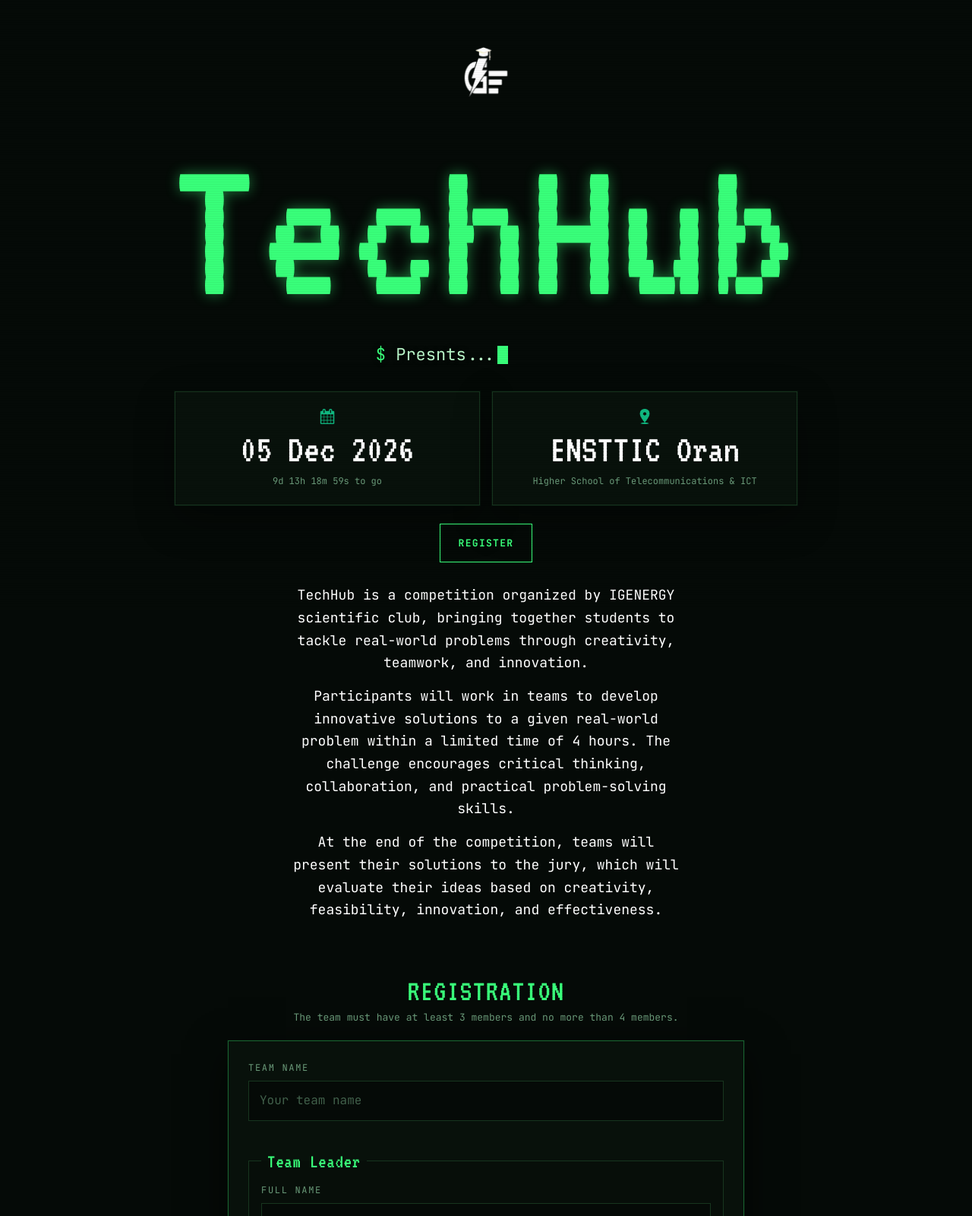
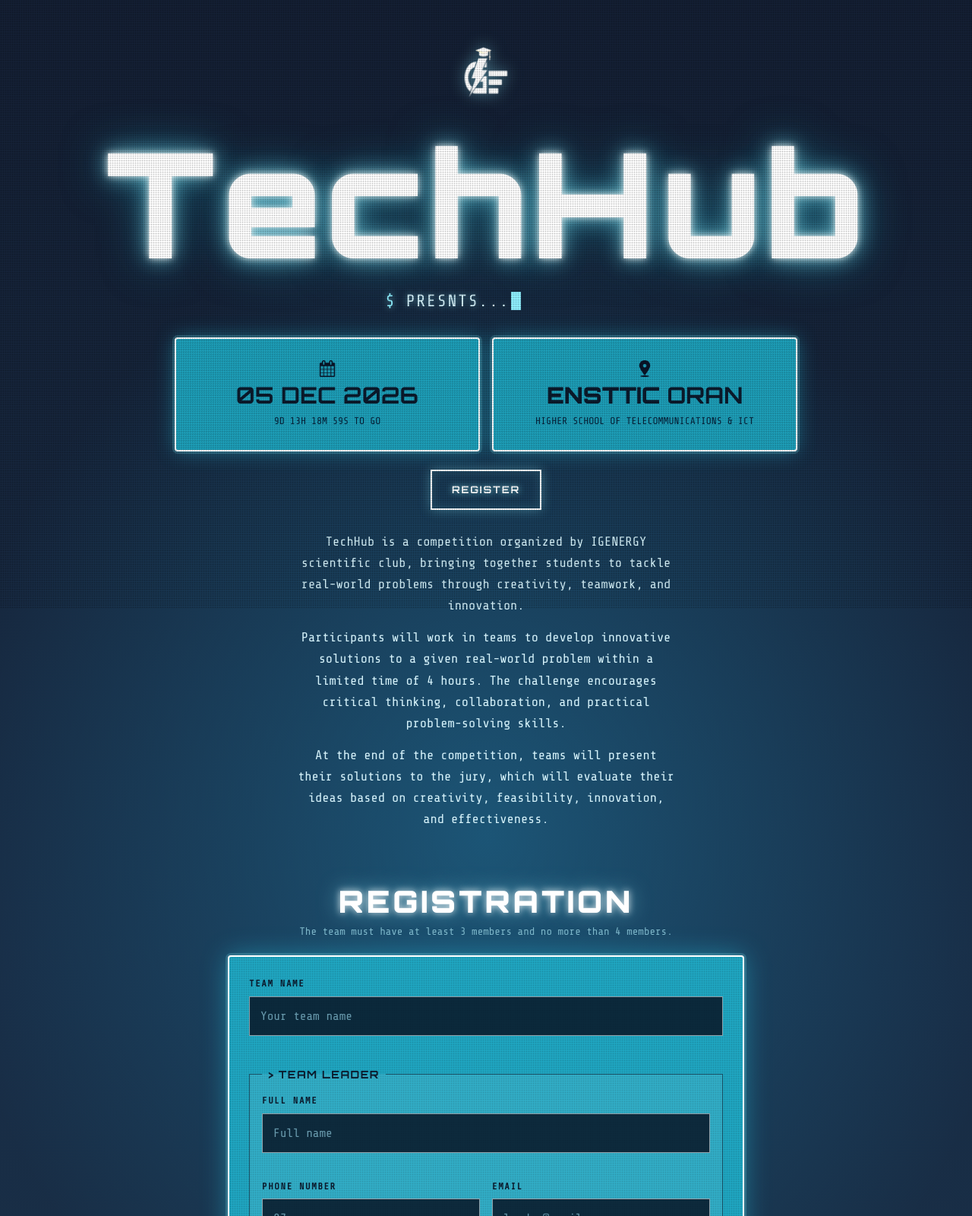
Before and after one commit to YasserAR24/TechHub-registration, a plain HTML site: page index.html in a window 1280 px wide. Shown: the top 1600 px of the page at 76% size. Drawn offline with nearby package versions, Linux system fonts and the light colour scheme.

Commit message:
change the whole design for muching post theme

```diff
--- a/index.html
+++ b/index.html
@@ -6,7 +6,7 @@
   <meta name="claude:viewport-fit-sides" content="cover">
   <title>TechHub Registration</title>
   <meta name="description" content="TechHub is a 15-hour university hackathon organized by the IGENERGY Scientific Club at ENSTTIC Oran on 05 December 2026. Register your place.">
-  <link rel="stylesheet" href="https://fonts.googleapis.com/css2?family=JetBrains+Mono:wght@400;500;700&family=VT323&display=swap">
+  <link rel="stylesheet" href="https://fonts.googleapis.com/css2?family=Orbitron:wght@500;700;900&family=Share+Tech+Mono&display=swap">
   <link rel="stylesheet" href="styles.css">
 </head>
 <body>
--- a/styles.css
+++ b/styles.css
@@ -2,50 +2,60 @@
 img{max-width:100%}
 
 :root {
-  --bg: #050a07;
-  --panel: #08110b;
-  --line: #17351f;
-  --fg: #b8f5c8;
-  --dim: #6a9a79;
-  --accent: #39ff7a;
-  --warn: #ffb000;
-  --cyan: #38e8ff;
-  --danger: #ff6b78;
-  --font-display: 'VT323', 'Courier New', monospace;
-  --font-body: 'JetBrains Mono', ui-monospace, 'SFMono-Regular', Menlo, Consolas, monospace;
+  --bg: #141f33;
+  --bg2: #1a3550;
+  --panel: rgba(10, 26, 44, 0.72);
+  --line: #2a7fa3;
+  --fg: #d6f3fb;
+  --dim: #7fb6c9;
+  --accent: #29c3e0;      /* cyan window fill */
+  --accent-2: #1fa5c0;
+  --ink: #0b1a2c;         /* dark text on cyan */
+  --white: #ffffff;
+  --warn: #ffd45a;
+  --cyan: #8ff0ff;
+  --danger: #ff5b6e;
+  --font-display: 'Orbitron', 'Eurostile', 'Arial Black', sans-serif;
+  --font-body: 'Share Tech Mono', ui-monospace, 'SFMono-Regular', Menlo, Consolas, monospace;
   color-scheme: dark;
 }
 * { box-sizing: border-box; }
 html { scroll-behavior: smooth; }
 html, body { margin: 0; }
+html { background: #182c45; }
 body {
-  background: var(--bg);
+  background:
+    radial-gradient(ellipse 80% 40% at 50% 38%, rgba(31,120,160,0.55), transparent 70%),
+    linear-gradient(180deg, #141f33 0%, #182c45 45%, #1a354a 100%);
+  min-height: 100vh;
   color: var(--fg);
   font-family: var(--font-body);
-  font-size: 14px;
+  font-size: 15px;
   line-height: 1.65;
   padding-block: calc(20px + env(safe-area-inset-top, 0px)) calc(40px + env(safe-area-inset-bottom, 0px));
   padding-left: max(16px, env(safe-area-inset-left, 0px));
   padding-right: max(16px, env(safe-area-inset-right, 0px));
   overflow-x: hidden;
 }
-/* subtle scanlines (kept light so text stays readable on phones) */
+/* halftone dither + faint scanlines, like the poster */
 body::after {
   content: "";
   position: fixed;
   inset: 0;
   pointer-events: none;
   z-index: 5;
-  background: repeating-linear-gradient(to bottom, rgba(0,0,0,0) 0, rgba(0,0,0,0) 2px, rgba(0,0,0,0.08) 3px);
+  background:
+    radial-gradient(rgba(0,0,0,0.22) 0.8px, transparent 1.1px) 0 0 / 3px 3px,
+    repeating-linear-gradient(to bottom, rgba(0,0,0,0) 0, rgba(0,0,0,0) 3px, rgba(0,0,0,0.07) 4px);
 }
 .wrap { position: relative; z-index: 1; max-width: 1040px; margin: 0 auto; display: flex; flex-direction: column; gap: 72px; text-align: center; }
-a { color: var(--accent); }
-:focus-visible { outline: 2px solid var(--cyan); outline-offset: 3px; }
+a { color: var(--cyan); }
+:focus-visible { outline: 2px solid var(--white); outline-offset: 3px; }
 
 /* hero */
 .hero { display: flex; flex-direction: column; align-items: center; gap: 20px; padding-top: 16px; min-width: 0; }
 
-.igenergy-white-logo {width: 120px; height: 120px; object-fit: contain; }
+.igenergy-white-logo { width: 120px; height: 120px; object-fit: contain; filter: drop-shadow(0 0 10px rgba(143,240,255,0.55)); }
 
 .glitch {
   position: relative;
@@ -53,16 +63,16 @@ a { color: var(--accent); }
   align-self: center;
   margin: 0;
   font-family: var(--font-display);
-  font-weight: 400;
-  font-size: 22vw;
-  line-height: 0.9;
-  letter-spacing: 0.02em;
-  color: var(--accent);
-  text-shadow: 0 0 18px rgba(57,255,122,0.45);
+  font-weight: 900;
+  font-size: 15vw;
+  line-height: 0.95;
+  letter-spacing: 0.04em;
+  color: var(--white);
+  text-shadow: 0 0 10px rgba(255,255,255,0.9), 0 0 28px rgba(143,240,255,0.75), 0 0 60px rgba(41,195,224,0.55);
 }
 .glitch::before, .glitch::after { content: attr(data-text); position: absolute; inset: 0; opacity: 0; }
-.glitch::before { color: var(--warn); clip-path: inset(0 0 58% 0); animation: gl1 4.2s infinite steps(1); }
-.glitch::after { color: white; clip-path: inset(58% 0 0 0); animation: gl2 4.2s infinite steps(1); }
+.glitch::before { color: var(--cyan); clip-path: inset(0 0 58% 0); animation: gl1 4.2s infinite steps(1); }
+.glitch::after { color: var(--accent); clip-path: inset(58% 0 0 0); animation: gl2 4.2s infinite steps(1); }
 @keyframes gl1 {
   0%, 90%, 100% { opacity: 0; transform: translate(0); }
   91% { opacity: 0.9; transform: translate(-5px, 0); clip-path: inset(10% 0 55% 0); }
@@ -75,104 +85,119 @@ a { color: var(--accent); }
   95% { opacity: 0.9; transform: translate(-4px, 0); clip-path: inset(25% 0 50% 0); }
   98% { opacity: 0; }
 }
-.typed { font-size: clamp(16px, 3.4vw, 22px); min-height: 1.7em; color: var(--fg); text-shadow: 0 0 6px rgba(0,0,0,0.9); }
-.typed .prompt { color: var(--accent); }
+.typed { font-size: clamp(16px, 3.4vw, 22px); min-height: 1.7em; color: var(--fg); text-transform: uppercase; letter-spacing: 0.08em; text-shadow: 0 0 8px rgba(143,240,255,0.6); }
+.typed .prompt { color: var(--cyan); }
 .typed-box { display: inline-block; text-align: left; min-width: 16ch; max-width: 100%; vertical-align: top; }
-.cursor { display: inline-block; width: 0.6em; height: 1.1em; background: var(--accent); vertical-align: -0.2em; margin-left: 2px; animation: blink 1s steps(1) infinite; }
+.cursor { display: inline-block; width: 0.6em; height: 1.1em; background: var(--cyan); vertical-align: -0.2em; margin-left: 2px; animation: blink 1s steps(1) infinite; }
 @keyframes blink { 50% { opacity: 0; } }
 
-/* key facts */
+/* key facts: command-prompt style windows */
 .event-details { display: grid; grid-template-columns: repeat(2, minmax(0, 1fr)); gap: 16px; width: 100%; max-width: 820px; margin: 8px auto 0; }
 .event-card {
   display: flex; flex-direction: column; align-items: center; justify-content: center; gap: 6px;
   min-height: 150px; padding: 20px 16px;
-  border: 1px solid var(--line); background: var(--panel);
-  box-shadow: 0 0 0 1px rgba(57,255,122,0.04), 0 18px 50px rgba(0,0,0,0.35);
+  border: 2px solid var(--white); border-radius: 4px;
+  background: var(--accent-2);
+  background-image: radial-gradient(rgba(0,0,0,0.16) 0.8px, transparent 1.1px);
+  background-size: 3px 3px;
+  box-shadow: 0 0 0 3px rgba(143,240,255,0.18), 0 0 26px rgba(41,195,224,0.45);
 }
-.event-icon { width: 20px; height: 20px; object-fit: contain; }
-.event-card p { margin: 0; color: #fff; font-family: var(--font-display); font-size: clamp(34px, 5.2vw, 52px); line-height: 1.05; overflow-wrap: anywhere; }
-.event-card p strong { color: #fff; font-weight: 400; }
-.event-sub { color: var(--dim); font-size: 12px; line-height: 1.5; min-height: 1.5em; }
+.event-icon { width: 22px; height: 22px; object-fit: contain; filter: brightness(0) saturate(100%) invert(7%) sepia(30%) saturate(1800%) hue-rotate(185deg); }
+.event-card p { margin: 0; color: var(--ink); font-family: var(--font-display); font-weight: 700; font-size: clamp(20px, 3.2vw, 30px); line-height: 1.2; overflow-wrap: anywhere; text-transform: uppercase; }
+.event-card p strong { color: var(--ink); font-weight: 900; }
+.event-sub { color: #06223a; font-size: 13px; line-height: 1.5; min-height: 1.5em; text-transform: uppercase; }
 
 /* call to action */
 .cta { display: flex; flex-wrap: wrap; justify-content: center; gap: 12px; margin-top: 4px; }
 .btn {
-  font: inherit;
+  font-family: var(--font-display);
   font-weight: 700;
-  letter-spacing: 0.1em;
+  letter-spacing: 0.14em;
   text-transform: uppercase;
   font-size: 13px;
-  padding: 14px 24px;
-  border: 1px solid var(--accent);
+  padding: 14px 26px;
+  border: 2px solid var(--white);
   background: transparent;
-  color: var(--accent);
+  color: var(--white);
   text-decoration: none;
   cursor: pointer;
   border-radius: 0;
+  text-shadow: 0 0 8px rgba(143,240,255,0.8);
+  box-shadow: 0 0 14px rgba(143,240,255,0.35), inset 0 0 14px rgba(143,240,255,0.15);
   transition: background 0.2s, color 0.2s, box-shadow 0.2s;
 }
-.btn:hover { background: var(--accent); color: var(--bg); box-shadow: 0 0 22px rgba(57,255,122,0.5); }
-.btn.solid { background: var(--accent); color: var(--bg); box-shadow: 0 0 18px rgba(57,255,122,0.3); }
-.btn.solid:hover { background: transparent; color: var(--accent); }
+.btn:hover { background: var(--white); color: var(--ink); text-shadow: none; box-shadow: 0 0 26px rgba(143,240,255,0.8); }
+.btn.solid { background: var(--white); color: var(--ink); text-shadow: none; box-shadow: 0 0 18px rgba(143,240,255,0.5); }
+.btn.solid:hover { background: var(--ink); color: var(--white); border-color: var(--white); }
 .btn:disabled { opacity: 0.6; cursor: wait; }
 
-.lede { max-width: 62ch; margin: 8px auto 0; color: white; }
-.lede p { margin: 0 0 14px; font-size: 18px;}
+.lede { max-width: 62ch; margin: 8px auto 0; color: var(--fg); }
+.lede p { margin: 0 0 14px; font-size: 17px; }
 .lede p:last-child { margin-bottom: 0; }
 
 /* section heads */
 .sec { display: flex; flex-direction: column; align-items: center; gap: 20px; min-width: 0; scroll-margin-top: 16px; }
-.sec-head { display: flex; flex-direction: column; align-items: center; gap: 4px; }
-.sec-head h2 { margin: 0; font-family: var(--font-display); font-weight: 400; font-size: 40px; line-height: 1; color: var(--accent); letter-spacing: 0.03em; }
-.sec-head p { margin: 0; color: var(--dim); font-size: 13px; }
+.sec-head { display: flex; flex-direction: column; align-items: center; gap: 6px; }
+.sec-head h2 { margin: 0; font-family: var(--font-display); font-weight: 900; font-size: clamp(26px, 6vw, 40px); line-height: 1.1; color: var(--white); letter-spacing: 0.1em; text-shadow: 0 0 10px rgba(255,255,255,0.8), 0 0 28px rgba(143,240,255,0.6); }
+.sec-head p { margin: 0; color: var(--dim); font-size: 14px; }
 
-/* panel */
-.win { border: 1px solid var(--line); background: var(--panel); box-shadow: 0 0 0 1px rgba(57,255,122,0.04), 0 18px 50px rgba(0,0,0,0.6); min-width: 0; }
+/* panel = command prompt window */
+.win {
+  border: 2px solid var(--white);
+  border-radius: 4px;
+  background: var(--accent-2);
+  background-image: radial-gradient(rgba(0,0,0,0.14) 0.8px, transparent 1.1px);
+  background-size: 3px 3px;
+  box-shadow: 0 0 0 3px rgba(143,240,255,0.18), 0 0 34px rgba(41,195,224,0.45);
+  min-width: 0;
+  color: var(--ink);
+}
 
 /* registration form */
-.form { width: 100%; max-width: 680px; padding: 26px; text-align: left; border-color: rgba(57,255,122,0.35); }
+.form { width: 100%; max-width: 680px; padding: 26px; text-align: left; }
 .form-body { display: flex; flex-direction: column; gap: 20px; }
 .field { display: flex; flex-direction: column; gap: 6px; min-width: 0; }
-.field label { color: var(--dim); font-size: 12px; text-transform: uppercase; letter-spacing: 0.14em; }
+.field label { color: var(--ink); font-size: 12px; font-weight: 700; text-transform: uppercase; letter-spacing: 0.14em; }
 .field input {
   font: inherit;
   font-size: 16px; /* prevents iOS zoom on focus */
-  color: var(--fg);
-  background: var(--bg);
-  border: 1px solid var(--line);
+  color: var(--white);
+  background: rgba(8, 24, 42, 0.88);
+  border: 1px solid rgba(255,255,255,0.55);
   padding: 12px 14px;
   min-width: 0;
   width: 100%;
   border-radius: 0;
   transition: border-color 0.2s, box-shadow 0.2s;
 }
-.field input::placeholder { color: var(--dim); opacity: 0.6; }
-.field input:hover { border-color: #24512f; }
-.field input:focus { border-color: var(--accent); outline: 0; box-shadow: 0 0 0 1px var(--accent); }
+.field input::placeholder { color: var(--dim); opacity: 0.8; }
+.field input:hover { border-color: var(--white); }
+.field input:focus { border-color: var(--white); outline: 0; box-shadow: 0 0 0 2px var(--white), 0 0 14px rgba(143,240,255,0.7); }
 .field input[aria-invalid="true"] { border-color: var(--danger); box-shadow: 0 0 0 1px var(--danger); }
-.err { min-height: 1.2em; font-size: 12px; line-height: 1.4; color: var(--danger); }
+.err { min-height: 1.2em; font-size: 12px; line-height: 1.4; color: #8a0f22; font-weight: 700; }
 
-fieldset.group { margin: 0; min-width: 0; padding: 16px; border: 1px solid var(--line); background: rgba(0,0,0,0.18); display: grid; grid-template-columns: repeat(2, minmax(0, 1fr)); gap: 14px 16px; }
-fieldset.group legend { padding: 0 8px; font-family: var(--font-display); font-size: 26px; line-height: 1; color: var(--accent); letter-spacing: 0.03em; }
+fieldset.group { margin: 0; min-width: 0; padding: 16px; border: 1px solid rgba(11,26,44,0.6); background: rgba(255,255,255,0.08); display: grid; grid-template-columns: repeat(2, minmax(0, 1fr)); gap: 14px 16px; }
+fieldset.group legend { padding: 0 8px; font-family: var(--font-display); font-weight: 700; font-size: 14px; line-height: 1.4; color: var(--ink); letter-spacing: 0.1em; text-transform: uppercase; }
+fieldset.group legend::before { content: "> "; }
 fieldset.group .field.span2 { grid-column: 1 / -1; }
 
-.check { display: flex; align-items: flex-start; gap: 12px; padding: 14px 16px; border: 1px solid var(--line); background: var(--bg); cursor: pointer; color: var(--fg); line-height: 1.5; }
-.check:hover { border-color: #24512f; }
-.check input { flex: none; width: 20px; height: 20px; margin: 1px 0 0; accent-color: var(--accent); cursor: pointer; }
-.check:has(input:checked) { border-color: var(--accent); }
+.check { display: flex; align-items: flex-start; gap: 12px; padding: 14px 16px; border: 1px solid rgba(11,26,44,0.6); background: rgba(255,255,255,0.08); cursor: pointer; color: var(--ink); font-weight: 700; line-height: 1.5; }
+.check:hover { border-color: var(--white); }
+.check input { flex: none; width: 20px; height: 20px; margin: 1px 0 0; accent-color: var(--ink); cursor: pointer; }
+.check:has(input:checked) { border-color: var(--white); background: rgba(255,255,255,0.18); }
 
 .form-foot { display: flex; flex-direction: column; align-items: center; gap: 12px; text-align: center; margin-top: 4px; }
 .form-foot .btn { width: 100%; max-width: 320px; }
-.status { margin: 0; min-height: 1.4em; color: var(--dim); font-size: 12px; overflow-wrap: anywhere; }
-.status.bad { color: var(--danger); }
+.status { margin: 0; min-height: 1.4em; color: var(--ink); font-size: 13px; overflow-wrap: anywhere; }
+.status.bad { color: #8a0f22; font-weight: 700; }
 
 /* success state */
 .success { display: flex; flex-direction: column; align-items: center; gap: 10px; text-align: center; padding: 28px 8px; outline: 0; }
-.success .check-mark { display: grid; place-items: center; width: 56px; height: 56px; border: 2px solid var(--accent); color: var(--accent); font-size: 28px; box-shadow: 0 0 22px rgba(57,255,122,0.4); }
-.success h3 { margin: 6px 0 0; font-family: var(--font-display); font-weight: 400; font-size: 40px; line-height: 1; color: var(--accent); }
-.success p { margin: 0; color: var(--fg); max-width: 44ch; overflow-wrap: anywhere; }
+.success .check-mark { display: grid; place-items: center; width: 56px; height: 56px; border: 2px solid var(--white); color: var(--white); font-size: 28px; box-shadow: 0 0 22px rgba(255,255,255,0.6); }
+.success h3 { margin: 6px 0 0; font-family: var(--font-display); font-weight: 900; font-size: clamp(22px, 5vw, 32px); line-height: 1.15; color: #fff; text-transform: uppercase; overflow-wrap: anywhere; }
+.success p { margin: 0; color: #fff; font-weight: 700; max-width: 52ch; overflow-wrap: anywhere; white-space: pre-line; line-height: 1.9; }
 
-footer { color: var(--dim); font-size: 12px; border-top: 1px solid var(--line); padding-top: 16px; display: flex; flex-direction: column; align-items: center; gap: 4px; }
+footer { color: var(--dim); font-size: 12px; text-transform: uppercase; letter-spacing: 0.1em; border-top: 1px solid var(--line); padding-top: 16px; display: flex; flex-direction: column; align-items: center; gap: 4px; }
 
 /* scroll reveal: hidden state only exists once the script has tagged an element */
 .js .reveal {
@@ -183,7 +208,48 @@ footer { color: var(--dim); font-size: 12px; border-top: 1px solid var(--line);
 }
 .js .reveal.in { opacity: 1; transform: none; }
 
+/* ---------- whole-page glitch ---------- */
+.wrap { animation: pg 5s infinite steps(1); }
+.hero h1, .sec-head h2, .event-card, .btn, .win, .lede, .typed, footer { animation: cg 3.1s infinite steps(1); }
+.event-card { animation-delay: -1.1s; } .win { animation-delay: -2s; } .lede { animation-delay: -0.6s; } .btn { animation-delay: -1.7s; }
+@keyframes pg {
+  0%, 84%, 100% { transform: none; filter: none; }
+  85% { transform: translate(-6px, 0) skewX(-1.5deg); filter: drop-shadow(-4px 0 rgba(255,40,90,0.75)) drop-shadow(4px 0 rgba(0,255,255,0.75)); }
+  86% { transform: translate(5px, 1px); filter: drop-shadow(4px 0 rgba(255,40,90,0.75)) drop-shadow(-4px 0 rgba(0,255,255,0.75)); }
+  87% { transform: translate(0, -2px) skewX(1deg); filter: hue-rotate(40deg) contrast(1.3); }
+  88% { transform: none; filter: none; }
+  93% { transform: translate(3px, 0); filter: drop-shadow(-3px 0 rgba(255,40,90,0.6)) drop-shadow(3px 0 rgba(0,255,255,0.6)); }
+  94% { transform: none; filter: none; }
+}
+@keyframes cg {
+  0%, 90%, 100% { transform: none; clip-path: none; }
+  91% { transform: translate(6px, 0); clip-path: inset(0 0 55% 0); }
+  92% { transform: translate(-7px, 0); clip-path: inset(45% 0 0 0); }
+  93% { transform: translate(3px, 1px); clip-path: inset(20% 0 30% 0); }
+  94% { transform: none; clip-path: none; }
+}
+/* tearing bars across the viewport */
+body::before {
+  content: ""; position: fixed; left: 0; right: 0; top: 0; height: 100vh; pointer-events: none; z-index: 6; opacity: 0;
+  background:
+    linear-gradient(rgba(143,240,255,0.35), rgba(143,240,255,0.35)) 0 18% / 100% 6px no-repeat,
+    linear-gradient(rgba(255,40,90,0.28), rgba(255,40,90,0.28)) 0 47% / 100% 3px no-repeat,
+    linear-gradient(rgba(255,255,255,0.3), rgba(255,255,255,0.3)) 0 72% / 100% 9px no-repeat,
+    linear-gradient(rgba(143,240,255,0.3), rgba(143,240,255,0.3)) 0 88% / 100% 4px no-repeat;
+  animation: bars 4s infinite steps(1);
+}
+@keyframes bars {
+  0%, 84%, 100% { opacity: 0; transform: none; }
+  85% { opacity: 1; transform: translateX(-12px); }
+  86% { opacity: 1; transform: translate(10px, 40px); }
+  87% { opacity: 0.8; transform: translate(-6px, -60px); }
+  88% { opacity: 0; }
+  95% { opacity: 1; transform: translate(8px, 120px); }
+  96% { opacity: 0; }
+}
+
 @media (prefers-reduced-motion: reduce) {
+  .wrap, .hero h1, .sec-head h2, .event-card, .btn, .win, .lede, .typed, footer, body::before { animation: none; }
   html { scroll-behavior: auto; }
   .glitch::before, .glitch::after, .cursor { animation: none; }
   .btn { transition: none; }
@@ -194,7 +260,7 @@ footer { color: var(--dim); font-size: 12px; border-top: 1px solid var(--line);
 }
 @media (max-width: 600px) {
   .wrap { gap: 56px; }
-  .glitch { font-size: 30vw; }
+  .glitch { font-size: 16vw; }
   .form { padding: 20px 16px; }
   fieldset.group { grid-template-columns: 1fr; padding: 14px 12px; }
 }
```
Also changed, not shown: script.js (+9 -4 lines).
